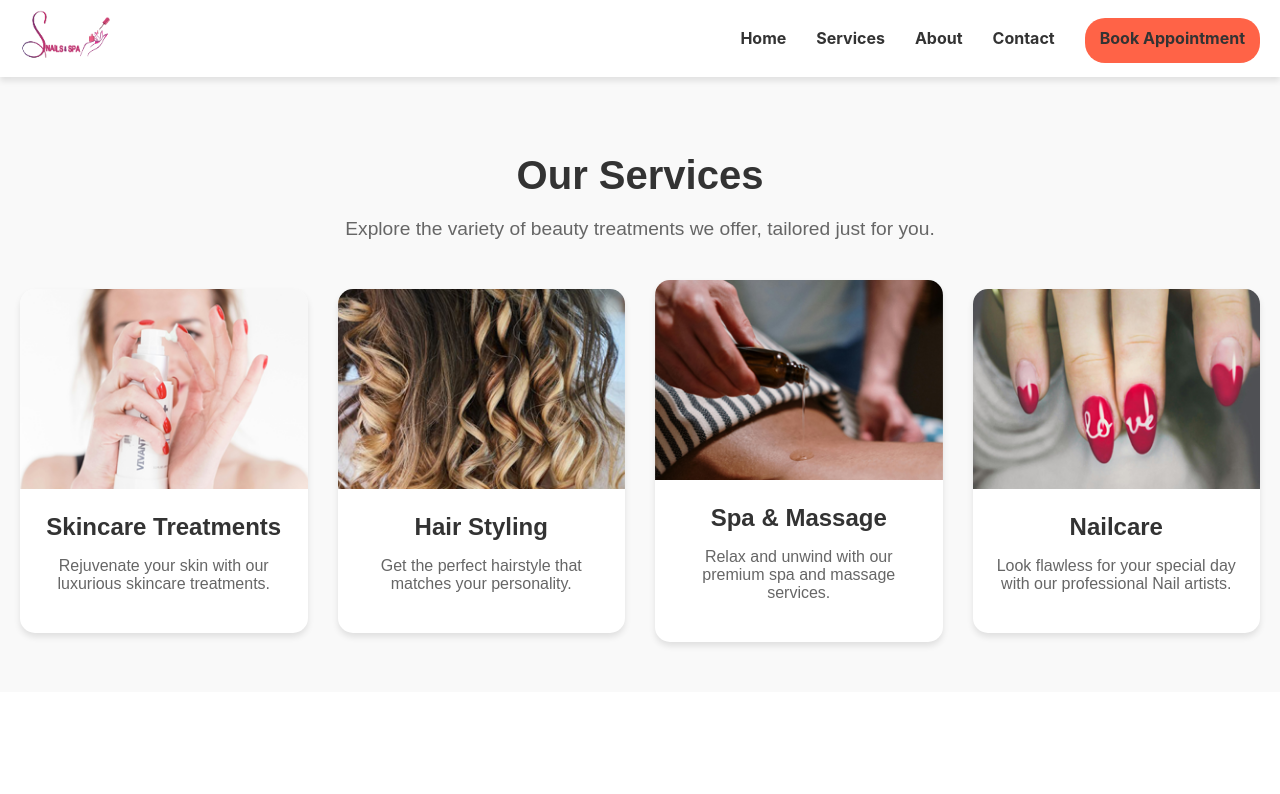
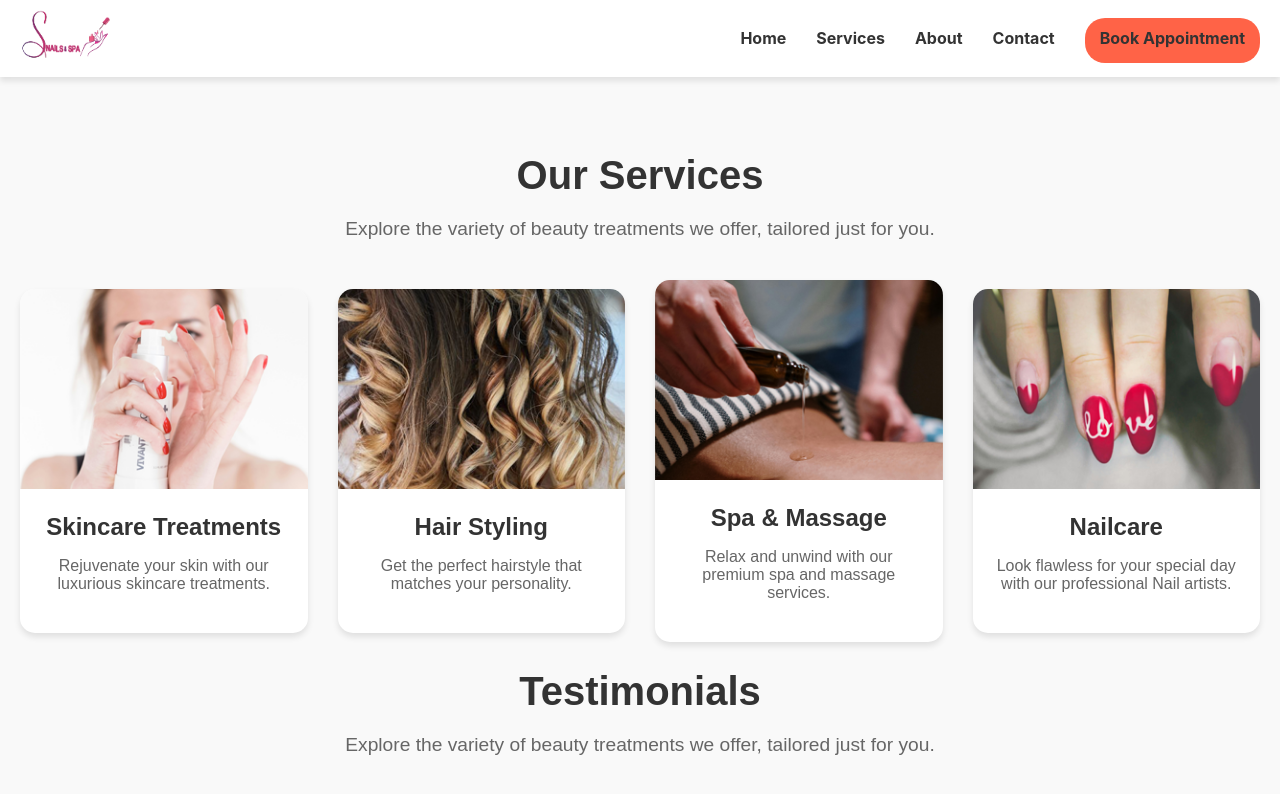
Before and after one commit to emreicoz07/myapp, a React (Create React App) app in the folder frontend/: page /services in a window 1280 px wide. Shown: the top 794 px of the page. Built offline with nearby package versions, Linux system fonts and the light colour scheme.

Commit message:
footer added

```diff
--- a/frontend/src/App.css
+++ b/frontend/src/App.css
@@ -36,3 +36,26 @@
     transform: rotate(360deg);
   }
 }
+
+/* Ana konteyner ve footer için ayar */
+html, body {
+  height: 100%;
+  margin: 0;
+}
+
+#root {
+  display: flex;
+  flex-direction: column;
+  min-height: 100vh;
+}
+
+.main-content {
+  flex: 1; /* İçeriğin yüksekliği dolduktan sonra kalan alanı doldurur */
+}
+
+.footer {
+  background-color: #333;
+  color: #fff;
+  padding: 20px 0;
+  text-align: center;
+}
--- a/frontend/src/App.tsx
+++ b/frontend/src/App.tsx
@@ -6,20 +6,25 @@ import Services from './components/Services';
 import About from 'components/About';
 import Appointment from 'components/Appointment';
 import Contact from 'components/Contact';
+import Footer from 'components/Footer';
 
 const App: React.FC = () => (
   <Router>
     {/* Burada Router ile sarılı olmalı */}
-    <div className="App">
+    <div id="root">
       <Navbar /> {/* Navbar burada yer alacak */}
+      <main className="main-content">
         <Routes>
           <Route path="/" element={<Home />} /> {/* Home Route */}
-        <Route path="/services" element={<Services />} /> {/* Services Route */}
+          <Route path="/services" element={<Services />} />{' '}
+          {/* Services Route */}
           <Route path="/appointment" element={<Appointment />} />
           {/* Appointment Route */}
           <Route path="/about" element={<About />} />
           <Route path="/contact" element={<Contact />} />
         </Routes>
+      </main>
+      <Footer />
     </div>
   </Router>
 );
--- a/frontend/src/components/Services.tsx
+++ b/frontend/src/components/Services.tsx
@@ -53,6 +53,10 @@ const Services: React.FC = () => (
         </p>
       </div>
     </div>
+    <h1 className="services-title">Testimonials</h1>
+    <p className="services-subtitle">
+      Explore the variety of beauty treatments we offer, tailored just for you.
+    </p>
   </div>
 );
 
```
Lines whose indentation alone changed are shown as unchanged.
